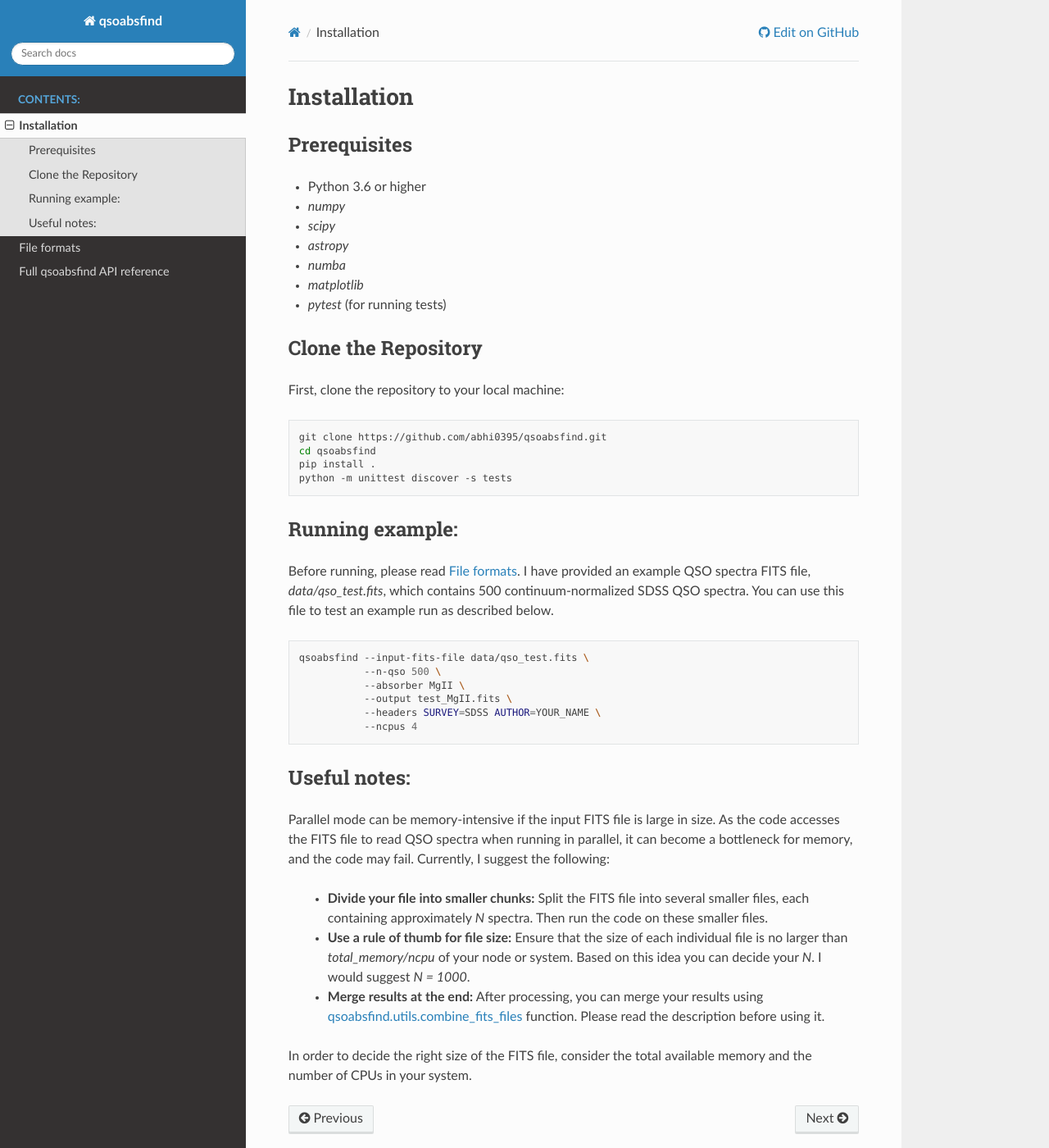
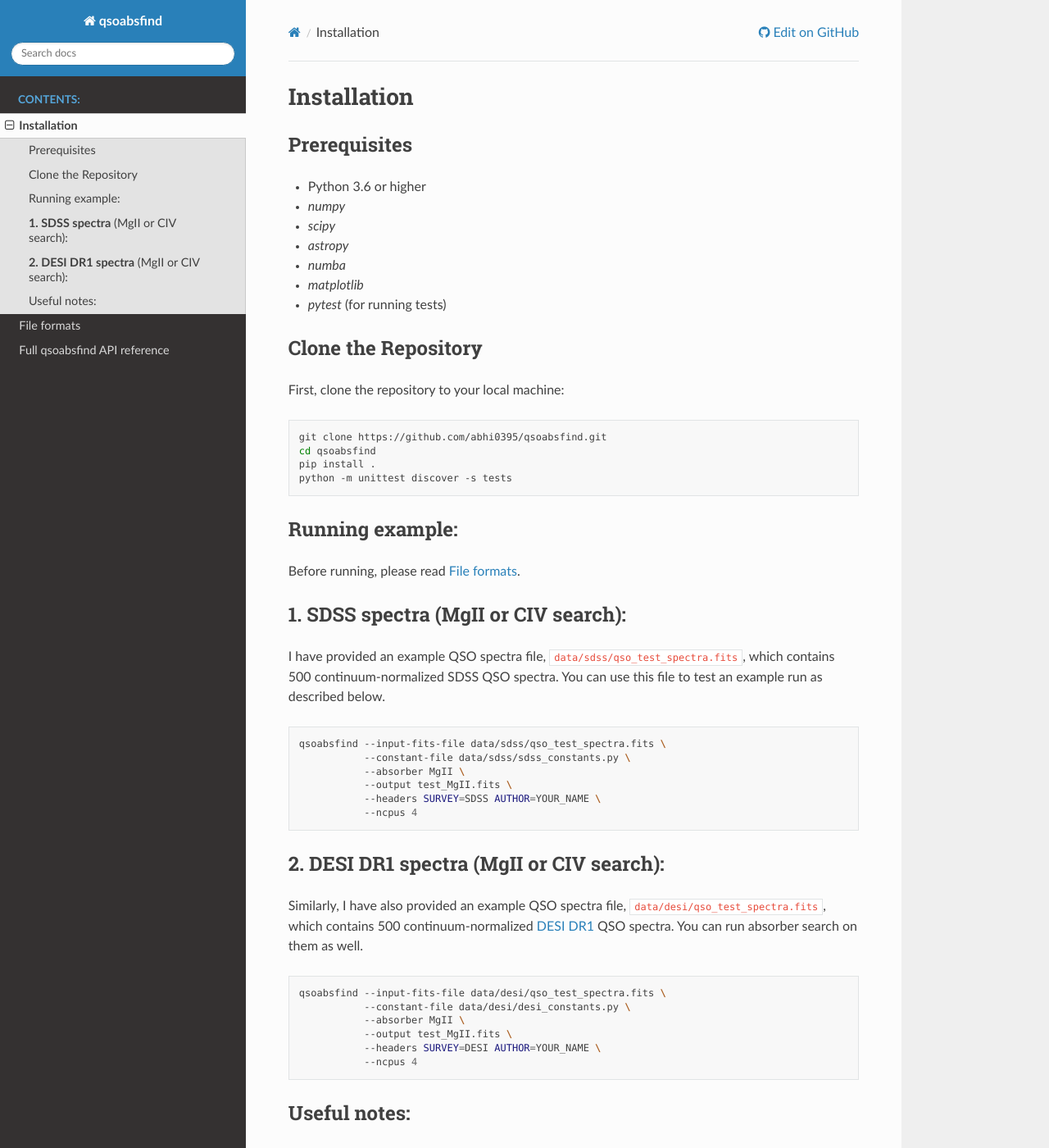
Before and after one commit to abhi0395/qsoabsfind, a Sphinx documentation site: the page built from docs/installation.rst, in a window 1280 px wide and 1400 px high. Shown: the whole window at 82% size. Built offline with Sphinx 7.4.7 and the Read the Docs theme 3.1.0, drawn with Linux system fonts in a browser that asks for light colours.

Commit message:
Update installation.rst

```diff
--- a/docs/installation.rst
+++ b/docs/installation.rst
@@ -27,15 +27,34 @@ First, clone the repository to your local machine:
 Running example:
 ----------------
 
-Before running, please read :doc:`File formats <fileformat>`. I have provided an example QSO spectra FITS file, `data/qso_test.fits`, which contains 500 continuum-normalized SDSS QSO spectra. You can use this file to test an example run as described below.
+Before running, please read :doc:`File formats <fileformat>`.
+
+**1. SDSS spectra** (MgII or CIV search):
+-----------------------------------------------
+
+I have provided an example QSO spectra file, ``data/sdss/qso_test_spectra.fits``, which contains 500 continuum-normalized SDSS QSO spectra. You can use this file to test an example run as described below.
 
 .. code-block:: bash
 
-    qsoabsfind --input-fits-file data/qso_test.fits \
-               --n-qso 500 \
+    qsoabsfind --input-fits-file data/sdss/qso_test_spectra.fits \
+               --constant-file data/sdss/sdss_constants.py \
                --absorber MgII \
                --output test_MgII.fits \
                --headers SURVEY=SDSS AUTHOR=YOUR_NAME \
+               --ncpus 4
+
+**2. DESI DR1 spectra** (MgII or CIV search):
+-----------------------------------------------
+
+Similarly, I have also provided an example QSO spectra file, ``data/desi/qso_test_spectra.fits``, which contains 500 continuum-normalized `DESI DR1 <https://data.desi.lbl.gov/doc/releases/dr1/>`_ QSO spectra. You can run absorber search on them as well.
+
+.. code-block:: bash
+
+    qsoabsfind --input-fits-file data/desi/qso_test_spectra.fits \
+               --constant-file data/desi/desi_constants.py \
+               --absorber MgII \
+               --output test_MgII.fits \
+               --headers SURVEY=DESI AUTHOR=YOUR_NAME \
                --ncpus 4
 
 Useful notes:
```
